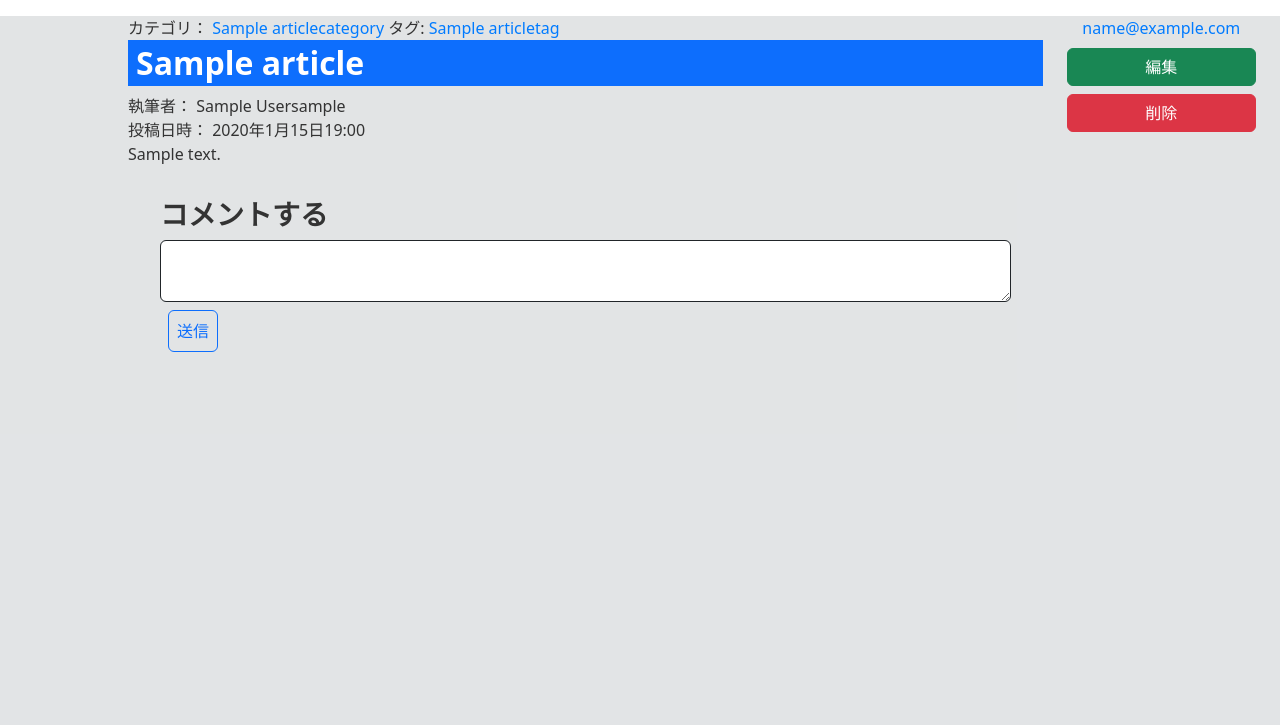
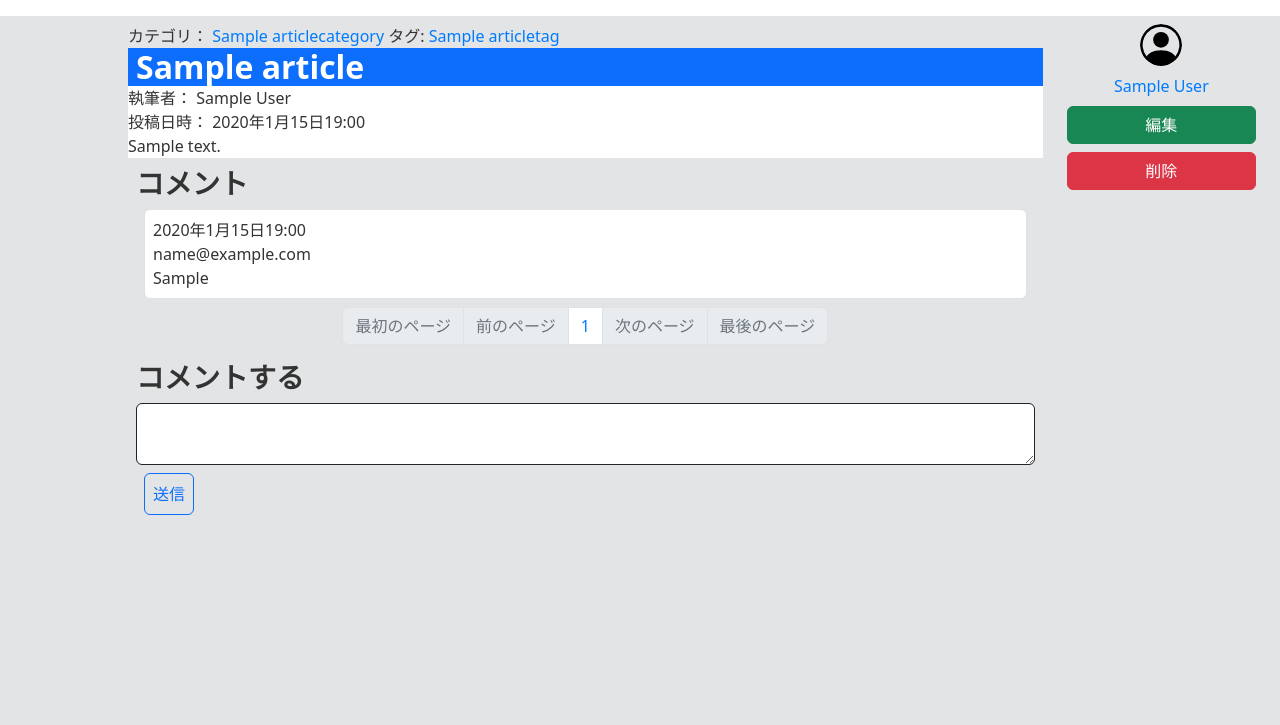
Before and after one commit to dghnts/blogsite, a Django app: page /article/1/ in a window 1280 px wide. Shown: the part 75-800 px from the top of the page. Run offline with Django 4.2, Linux system fonts and the light colour scheme; a user stored in the database is signed in; tables that the repository leaves empty hold one stand-in row (values such as "Sample post"); grey boxes marked "Sample" are stand-in pictures.

Commit message:
記事ページの修正(article.html) #32

```diff
--- a/blog/templatetags/param_change.py
+++ b/blog/templatetags/param_change.py
@@ -83,3 +83,16 @@ def get_username(user):
         return user.get_full_name()
     else:
         return user.username
+
+
+# 自分が対象ユーザーをフォローしているかチェックする。
+@register.simple_tag()
+def good_checked(article, user):
+    from ..models import GoodArticle
+    from ..forms import GoodArticleForm
+
+    print("ボタンを押しました")
+    if GoodArticle.objects.filter(article=article, user=user).exists():
+        return True
+    else:
+        return False
--- a/blog/views.py
+++ b/blog/views.py
@@ -183,7 +183,7 @@ class ArticleView(View):
         comments = ArticleChat.objects.filter(article=pk).order_by("-id")
 
         context["comments"] = create_paginator(comments, request.GET.get("page", 1), 5)
-        # print(comments)
+        print(comments)
         return render(request, "blog/article.html", context)
 
     def post(self, request, pk, *args, **kwargs):
@@ -465,6 +465,12 @@ class GoodArticleView(LoginRequiredMixin, View):
 
         good_form = GoodArticleForm(dic)
 
+        # 　既に言い値をしている場合、いいねを取り消す
+        good = GoodArticle.objects.filter(article=pk).first()
+        if good:
+            good.delete()
+            return redirect("blog:article", pk)
+
         if not good_form.is_valid():
             print(good_form.errors)
         else:
--- a/static/blog/css/style.css
+++ b/static/blog/css/style.css
@@ -57,7 +57,7 @@ main {
 }
 
 /*スクロールで追従するように機能を実装*/
-.article_menu_lsit {
+.article_menu_list {
     position: sticky;
     top: 0;
 }
@@ -165,6 +165,7 @@ main {
     border-color: #0056b3;
 }
 
+/*
 .sidebar {
     padding: 1rem;
     background-color: #fff;
@@ -193,6 +194,7 @@ main {
 .sidebar .list-group-item a:hover {
     text-decoration: underline;
 }
+*/
 
 .pagination .page-item .page-link {
     color: #007bff;
--- a/templates/blog/article.html
+++ b/templates/blog/article.html
@@ -1,9 +1,10 @@
 {% extends "blog/base.html" %}
+{% load static %}
 {% load param_change %}
 {% block extra_head %}{% endblock %}
 {% block main %}
     <div class="row w-100">
-        <div class="col-10 article_area">
+        <div class="col-md-10 article_area">
             <div class="article_menu">
                 {# いいねボタンを実装 #}
                 <form action="{% url 'blog:good_article' article.id %}"
@@ -15,7 +16,8 @@
                 {% if request.user != article.user %}
                     <div class="article_menu_list">
                         <div class="good_area">
-                            {% if is_good %}
+                            {% good_checked article request.user as flag%}
+                            {% if flag %}
                                 <label class="good_label" for="good_submit">
                                     <i class="fa-solid fa-heart"></i>
                                 </label>
@@ -52,7 +54,6 @@
                                                         aria-label="Close"></button>
                                             </div>
                                             <div class="modal-body">
-                                                通報：
                                                 <form action="{% url 'blog:article' article.id %}"
                                                       method="post"
                                                       id="report_form">
@@ -73,13 +74,13 @@
                             {% else %}
                                 <a class="report_label fa-solid fa-flag text-decoration-none py-2"
                                    href="{% url "login" %}"></a>
-                                <div class="report_area_description">報告</div>
+                                <div class="report_area_description">ログイン</div>
                             {% endif %}
                         </div>
                     </div>
                 {% endif %}
             </div>
-            <div class="article_content">
+            <div class="article_content mt-2">
                 <div>
                     <div class="d-inline-block">
                         カテゴリ：
@@ -92,74 +93,27 @@
                         {% endfor %}
                     </div>
                 </div>
-                <h2 class="text-white bg-primary px-2 py-1">{{ article.title }}</h2>
-                {# TODO:ハンドルネームを指定するか#}
-                <div>執筆者： {% if article.user.get_full_name != "" %}{{ article.user.get_full_name }}{% else %}{% endif %}{{ article.user.username }}</div>
-                <div>投稿日時： {{ article.dt }}</div>
-                <div>{{ article.content|safe }}</div>
-                <div class="comment_area m-4 p-2">
-                    {% if commments %}
-                        <h3>コメント</h3>
-                        {% for comment in comments %}
-                            <div class="border rounded m-4 p-2">
-                                <div>{{ comment.dt }}</div>
-                                <div>{{ comment.user }}</div>
-                                <div>{{ comment.chat }}</div>
-                            </div>
-                        {% endfor %}
-                        <ul class="pagination justify-content-center">
-                            {% if comments.has_previous %}
-                                <li class="page-item">
-                                    <a class="page-link" href="?{% url_replace request 'page' '1' %}">最初のページ</a>
-                                </li>
-                                <li class="page-item">
-                                    <a class="page-link"
-                                       href="?{% url_replace request 'page' comments.previous_page_number %}">前のページ</a>
-                                </li>
-                            {% else %}
-                                <li class="page-item">
-                                    <a class="page-link">最初のページ</a>
-                                </li>
-                                <li class="page-item">
-                                    <a class="page-link">前のページ</a>
-                                </li>
-                            {% endif %}
-                            <li class="page-item">
-                                <a class="page-link">{{ comments.number }}</a>
-                            </li>
-                            {% if comments.has_next %}
-                                <li class="page-item">
-                                    <a class="page-link"
-                                       href="?{% url_replace request 'page' comments.next_page_number %}">次のページ</a>
-                                </li>
-                                <li class="page-item">
-                                    <a class="page-link"
-                                       href="?{% url_replace request 'page' comments.paginator.num_pages %}">最後のページ</a>
-                                </li>
-                            {% else %}
-                                <li class="page-item">
-                                    <a class="page-link">次のページ</a>
-                                </li>
-                                <li class="page-item">
-                                    <a class="page-link">最後のページ</a>
-                                </li>
-                            {% endif %}
-                        </ul>
-                    {% endif %}
-                    <h3>コメントする</h3>
-                    <div class="submit_comment">
-                        <form action="{% url 'blog:comment' article.id %}" method="post">
-                            {% csrf_token %}
-                            <textarea class="form-control border border-dark" name="chat"></textarea>
-                            <input class="btn btn-outline-primary m-2 p-2 " type="submit" value="送信">
-                        </form>
-                    </div>
+                <h2 class="text-white bg-primary mb-0 px-2">{{ article.title }}</h2>
+                <div class="article_contents pt- bg-white border-bottom">
+                    <div>執筆者： {% get_username article.user %}</div>
+                    <div>投稿日時： {{ article.dt }}</div>
+                    <div>{{ article.content|safe }}</div>
+                </div>
+                <div class="comment_area p-2">
+                    {% include "blog/comment.html" %}
                 </div>
             </div>
         </div>
-        <div class="col-md-2 d-flex flex-column text-align-center ">
-            <div class="mb-2 d-flex justify-content-center">
-                <a href="{% if request.user != article.user %}{% url 'blog:userpage' article.user.id %}{% else %}{% url 'blog:mypage' %}{% endif %}">{{ article.user }}</a>
+        <div class="col-md-2 d-flex flex-column">
+            <div class="d-flex flex-column align-items-center mt-2">
+                <div class="d-flex mb-2">
+                    <img src={% if person.icon %}"/media/{{person.icon}}"
+                    {% else %}{% static "/images/default_icon.svg" %}
+                    {% endif %} alt="ユーザー画像" width="42" height="42" class="rounded-circle">
+                </div>
+                <div class="d-flex mb-2">
+                    <a href="{% if request.user != article.user %}{% url 'blog:userpage' article.user.id %}{% else %}{% url 'blog:mypage' %}{% endif %}">{% get_username article.user %}</a>
+                </div>
             </div>
             {% if request.user != article.user and request.user.is_authenticated %}
                 {% include "blog/buttons/follow_button.html" with follower_id=article.user.id%}
--- /dev/null
+++ b/templates/blog/comment.html
@@ -0,0 +1,57 @@
+{% load static %}
+{% load param_change %}
+<h3>コメント</h3>
+{% for comment in comments %}
+    <div class="border rounded m-2 p-2 bg-white">
+        <div>{{ comment.dt }}</div>
+        <div>{{ comment.user }}</div>
+        <div>{{ comment.chat }}</div>
+    </div>
+{% empty %}
+{% endfor %}
+<ul class="pagination justify-content-center">
+    {% if comments.has_previous %}
+        <li class="page-item">
+            <a class="page-link" href="?{% url_replace request 'page' '1' %}">最初のページ</a>
+        </li>
+        <li class="page-item">
+            <a class="page-link"
+               href="?{% url_replace request 'page' comments.previous_page_number %}">前のページ</a>
+        </li>
+    {% else %}
+        <li class="page-item disabled">
+            <a class="page-link">最初のページ</a>
+        </li>
+        <li class="page-item disabled">
+            <a class="page-link">前のページ</a>
+        </li>
+    {% endif %}
+    <li class="page-item">
+        <a class="page-link">{{ comments.number }}</a>
+    </li>
+    {% if comments.has_next %}
+        <li class="page-item">
+            <a class="page-link"
+               href="?{% url_replace request 'page' comments.next_page_number %}">次のページ</a>
+        </li>
+        <li class="page-item">
+            <a class="page-link"
+               href="?{% url_replace request 'page' comments.paginator.num_pages %}">最後のページ</a>
+        </li>
+    {% else %}
+        <li class="page-item disabled">
+            <a class="page-link">次のページ</a>
+        </li>
+        <li class="page-item disabled">
+            <a class="page-link">最後のページ</a>
+        </li>
+    {% endif %}
+</ul>
+<h3>コメントする</h3>
+<div class="submit_comment">
+    <form action="{% url 'blog:comment' article.id %}" method="post">
+        {% csrf_token %}
+        <textarea class="form-control border border-dark" name="chat"></textarea>
+        <input class="btn btn-outline-primary m-2 p-2 " type="submit" value="送信">
+    </form>
+</div>
```
Also changed, not shown: templates/blog/block.html (deleted, +0 -22 lines), templates/blog/followed.html (deleted, +0 -23 lines), templates/blog/follows.html (deleted, +0 -24 lines).
